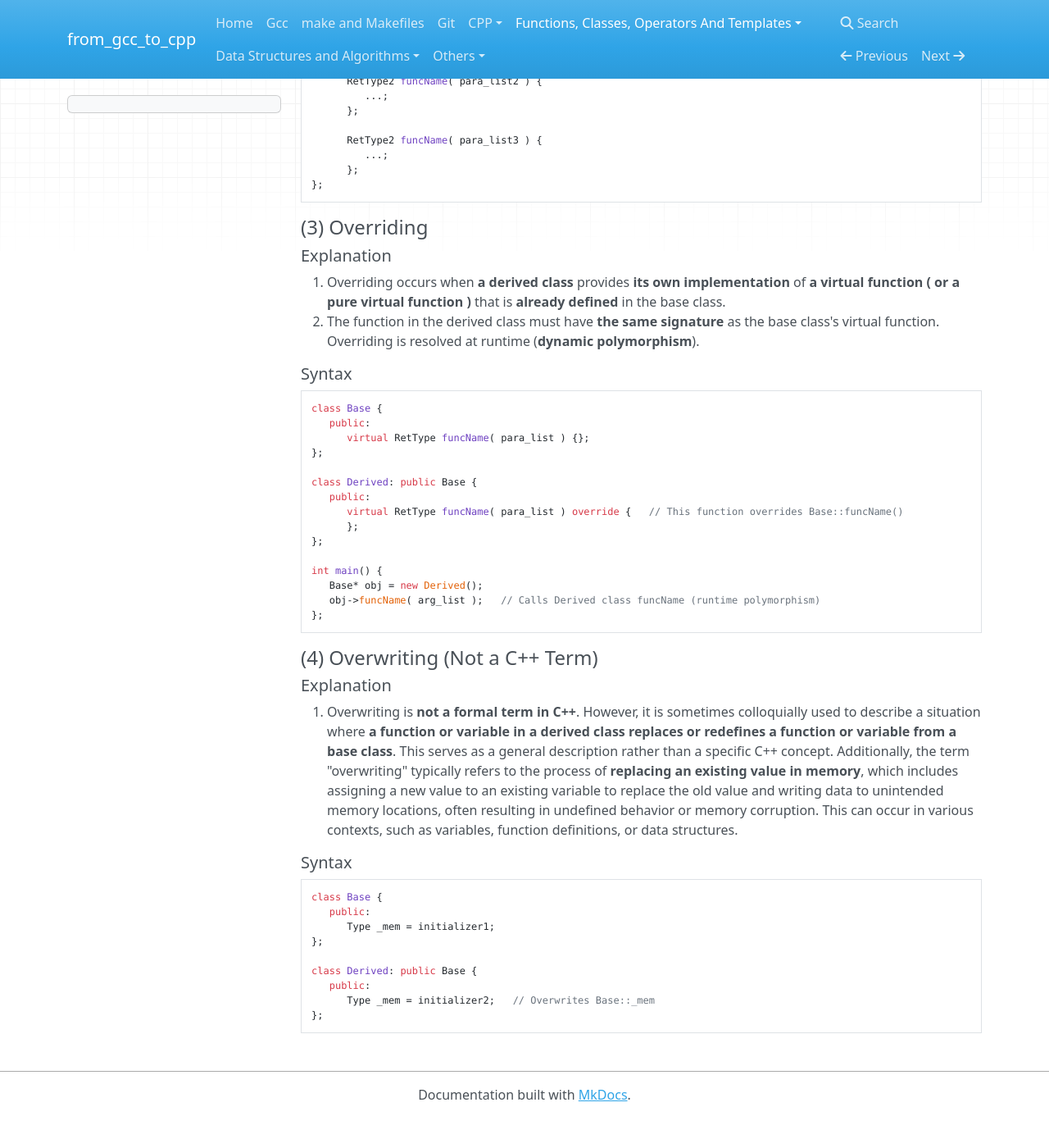
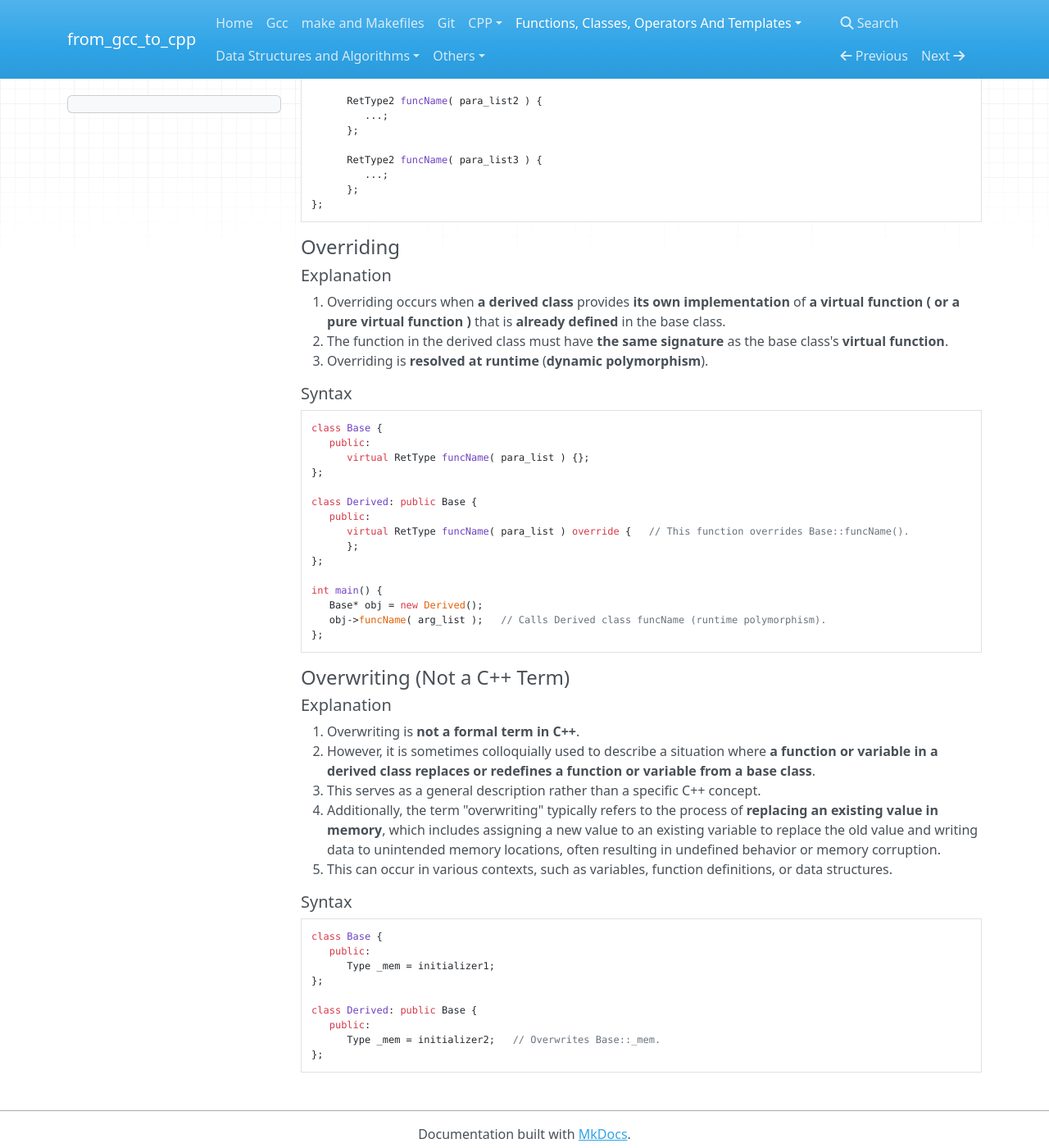
Before and after one commit to 0BananaBig0/from_gcc_to_cpp, an MkDocs documentation site: the page built from docs/HidingOverloadingOverridingAndOverwriting.md, in a window 1280 px wide and 1400 px high, scrolled down 1764 px. Shown: the whole window at 82% size. Built offline with MkDocs 1.6.1, drawn with Linux system fonts in a browser that asks for light colours; nearby versions of some CDN libraries; before the commit the page ends 3127 px from its top, so only the background shows below that; some of the changed lines change nothing that is shown; some of the changed text lies outside the part shown.

Commit message:
format HidingOverloadingOverridingAndOverwriting.md

````diff
--- a/docs/HidingOverloadingOverridingAndOverwriting.md
+++ b/docs/HidingOverloadingOverridingAndOverwriting.md
@@ -1,17 +1,17 @@
 <!-- vim-markdown-toc GFM -->
 
 - [Differences Between Hiding, Overloading, Overriding, and Overwriting](#differences-between-hiding-overloading-overriding-and-overwriting)
-  - [(1) Hiding (Name Hiding)](#1-hiding-name-hiding)
+  - [Hiding (Name Hiding)](#hiding-name-hiding)
     - [Explanation](#explanation)
     - [Syntax](#syntax)
     - [How to Access Hidden Function](#how-to-access-hidden-function)
-  - [(2) Overloading](#2-overloading)
+  - [Overloading](#overloading)
     - [Explanation](#explanation-1)
     - [Syntax](#syntax-1)
-  - [(3) Overriding](#3-overriding)
+  - [Overriding](#overriding)
     - [Explanation](#explanation-2)
     - [Syntax](#syntax-2)
-  - [(4) Overwriting (Not a C++ Term)](#4-overwriting-not-a-c-term)
+  - [Overwriting (Not a C++ Term)](#overwriting-not-a-c-term)
     - [Explanation](#explanation-3)
     - [Syntax](#syntax-3)
 
@@ -19,7 +19,7 @@
 
 ### Differences Between Hiding, Overloading, Overriding, and Overwriting
 
-#### (1) Hiding (Name Hiding)
+#### Hiding (Name Hiding)
 
 ##### Explanation
 
@@ -60,7 +60,7 @@
    obj_name.Base::funcName( para_list1 );   // Calls Base class funcName( para_list1 )
 ```
 
-#### (2) Overloading
+#### Overloading
 
 ##### Explanation
 
@@ -70,9 +70,9 @@
    body**, it can be used to create **overloaded** functions because their **signatures** are
    **different**. For example, **const functions and noexcept functions**.
 3. However, **the return type does not** play a role in distinguishing overloaded functions.
-   Functions cannot be overloaded solely based on different return types. Overloading is resolved at
-   compile time (static polymorphism). C++ allows overloading based on the number of arguments,
-   their types, or both.
+4. Functions **cannot** be overloaded solely based on different **return types**.
+5. C++ allows overloading **based on the number of arguments, their types, or both**.
+6. Overloading is **resolved at compile time** (**static polymorphism**).
 
 ##### Syntax
 
@@ -101,14 +101,15 @@
 };
 ```
 
-#### (3) Overriding
+#### Overriding
 
 ##### Explanation
 
 1. Overriding occurs when **a derived class** provides **its own implementation** of **a virtual
    function ( or a pure virtual function )** that is **already defined** in the base class.
-2. The function in the derived class must have **the same signature** as the base class's virtual
-   function. Overriding is resolved at runtime (**dynamic polymorphism**).
+2. The function in the derived class must have **the same signature** as the base class's **virtual
+   function**.
+3. Overriding is **resolved at runtime** (**dynamic polymorphism**).
 
 ##### Syntax
 
@@ -120,28 +121,29 @@
 
 class Derived: public Base {
    public:
-      virtual RetType funcName( para_list ) override {   // This function overrides Base::funcName()
+      virtual RetType funcName( para_list ) override {   // This function overrides Base::funcName().
       };
 };
 
 int main() {
    Base* obj = new Derived();
-   obj->funcName( arg_list );   // Calls Derived class funcName (runtime polymorphism)
+   obj->funcName( arg_list );   // Calls Derived class funcName (runtime polymorphism).
 };
 ```
 
-#### (4) Overwriting (Not a C++ Term)
+#### Overwriting (Not a C++ Term)
 
 ##### Explanation
 
-1. Overwriting is **not a formal term in C++**. However, it is sometimes colloquially used to
-   describe a situation where **a function or variable in a derived class replaces or redefines a
-   function or variable from a base class**. This serves as a general description rather than a
-   specific C++ concept. Additionally, the term "overwriting" typically refers to the process of
-   **replacing an existing value in memory**, which includes assigning a new value to an existing
-   variable to replace the old value and writing data to unintended memory locations, often
-   resulting in undefined behavior or memory corruption. This can occur in various contexts, such as
-   variables, function definitions, or data structures.
+1. Overwriting is **not a formal term in C++**.
+2. However, it is sometimes colloquially used to describe a situation where **a function or variable
+   in a derived class replaces or redefines a function or variable from a base class**.
+3. This serves as a general description rather than a specific C++ concept.
+4. Additionally, the term "overwriting" typically refers to the process of **replacing an existing
+   value in memory**, which includes assigning a new value to an existing variable to replace the
+   old value and writing data to unintended memory locations, often resulting in undefined behavior
+   or memory corruption.
+5. This can occur in various contexts, such as variables, function definitions, or data structures.
 
 ##### Syntax
 
@@ -153,6 +155,6 @@
 
 class Derived: public Base {
    public:
-      Type _mem = initializer2;   // Overwrites Base::_mem
+      Type _mem = initializer2;   // Overwrites Base::_mem.
 };
 ```
````
